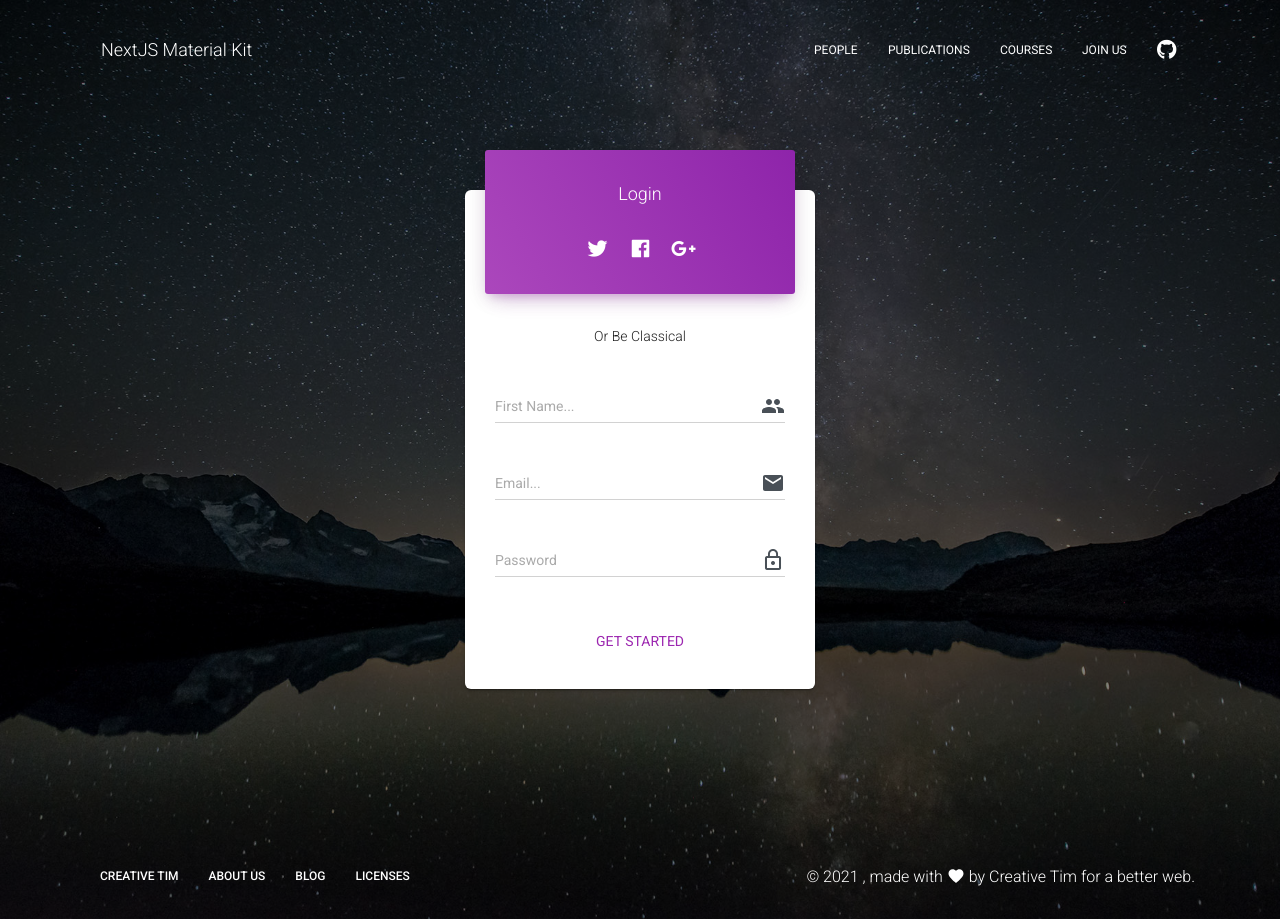
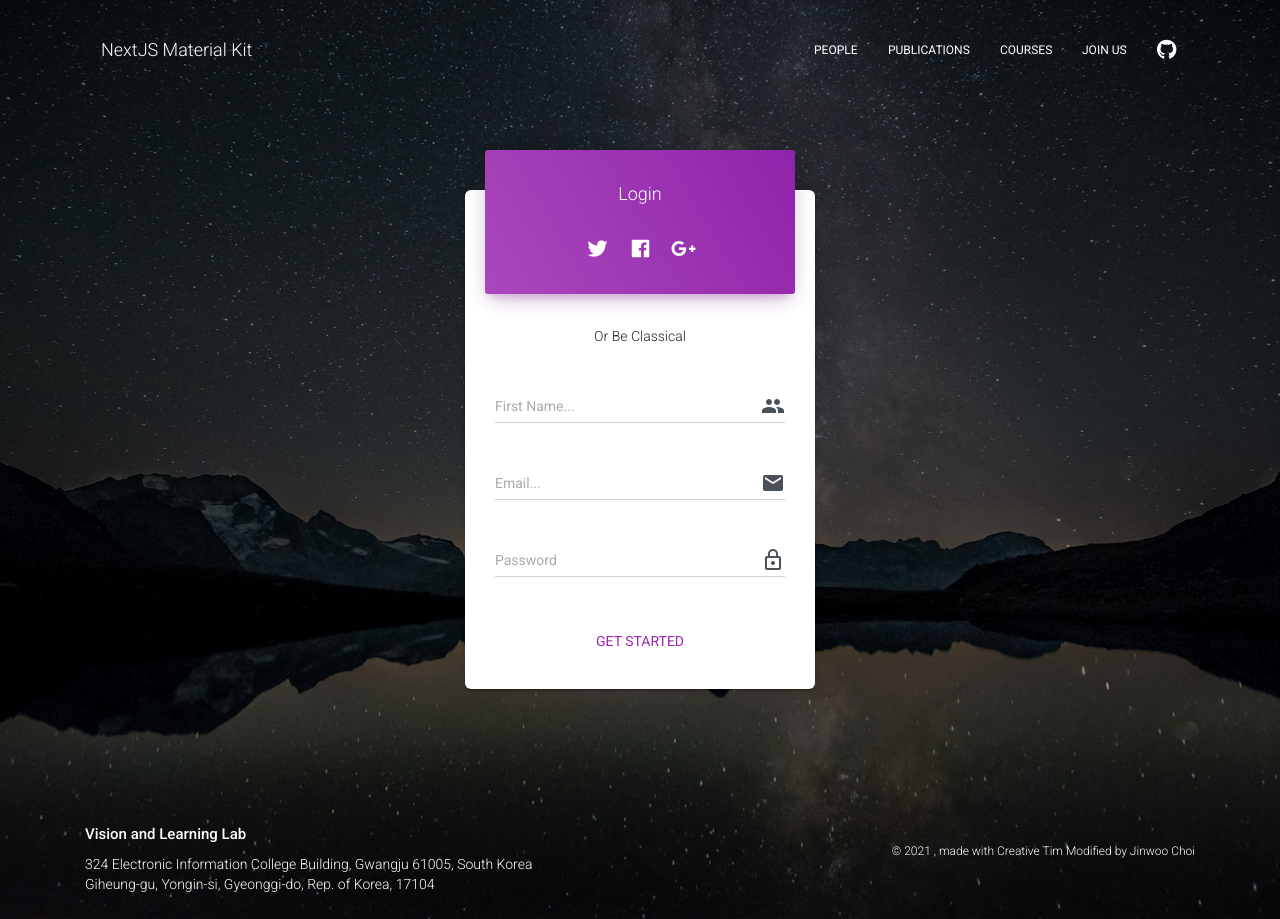
Before and after one commit to jinwoochoipage/jinwoochoi, a Next.js app: page /login in a window 1280 px wide. Built offline with nearby package versions, Linux system fonts and the light colour scheme.

Commit message:
feat: Footer 추가

```diff
--- a/components/Footer/Footer.js
+++ b/components/Footer/Footer.js
@@ -4,14 +4,23 @@ import React from "react";
 import PropTypes from "prop-types";
 // nodejs library that concatenates classes
 import classNames from "classnames";
-// material-ui core components
-import { List, ListItem } from "@material-ui/core";
 import { makeStyles } from "@material-ui/core/styles";
 
 // @material-ui/icons
 import Favorite from "@material-ui/icons/Favorite";
 
 import styles from "styles/jss/nextjs-material-kit/components/footerStyle.js";
+import styled from "@emotion/styled";
+
+const Title = styled.p`
+  font-size: 15px;
+  font-weight: 500;
+`;
+
+const Left = styled.div`
+  line-height: 20px;
+  text-align: left;
+`;
 
 const useStyles = makeStyles(styles);
 
@@ -30,48 +39,18 @@ export default function Footer(props) {
     <footer className={footerClasses}>
       <div className={classes.container}>
         <div className={classes.left}>
-          <List className={classes.list}>
-            <ListItem className={classes.inlineBlock}>
-              <a
-                href="https://www.creative-tim.com/?ref=njsmk-footer"
-                className={classes.block}
-                target="_blank"
-              >
-                Creative Tim
-              </a>
-            </ListItem>
-            <ListItem className={classes.inlineBlock}>
-              <a
-                href="https://www.creative-tim.com/presentation?ref=njsmk-footer"
-                className={classes.block}
-                target="_blank"
-              >
-                About us
-              </a>
-            </ListItem>
-            <ListItem className={classes.inlineBlock}>
-              <a
-                href="http://blog.creative-tim.com/?ref=njsmk-footer"
-                className={classes.block}
-                target="_blank"
-              >
-                Blog
-              </a>
-            </ListItem>
-            <ListItem className={classes.inlineBlock}>
-              <a
-                href="https://www.creative-tim.com/license?ref=njsmk-footer"
-                className={classes.block}
-                target="_blank"
-              >
-                Licenses
-              </a>
-            </ListItem>
-          </List>
+          <Left>
+            <Title>Vision and Learning Lab</Title>
+            <p>
+              324 Electronic Information College Building, Gwangju 61005, South
+              Korea
+              <br />
+              Giheung-gu, Yongin-si, Gyeonggi-do, Rep. of Korea, 17104
+            </p>
+          </Left>
         </div>
-        <div className={classes.right}>
+        <div className={classes.right} style={{ fontSize: "12px" }}>
           &copy; {1900 + new Date().getYear()} , made with{" "}
-          <Favorite className={classes.icon} /> by{" "}
           <a
             href="https://www.creative-tim.com?ref=njsmk-footer"
             className={aClasses}
@@ -79,7 +58,7 @@ export default function Footer(props) {
           >
             Creative Tim
           </a>{" "}
-          for a better web.
+          Modified by Jinwoo Choi
         </div>
       </div>
     </footer>
--- a/package.json
+++ b/package.json
@@ -43,7 +43,6 @@
     "next-compose-plugins": "2.2.1",
     "next-images": "1.7.0",
     "nextjs-redirect": "5.0.2",
-    "node-sass": "5.0.0",
     "nouislider": "15.1.0",
     "path": "0.12.7",
     "prop-types": "15.7.2",
@@ -51,6 +50,7 @@
     "react-datetime": "3.0.4",
     "react-dom": "17.0.2",
     "react-slick": "0.28.1",
+    "sass": "^1.49.0",
     "styled-components": "5.3.0",
     "webpack": "4.46.0"
   },
--- a/tsconfig.json
+++ b/tsconfig.json
@@ -23,7 +23,7 @@
     "next-env.d.ts",
     "**/*.ts",
     "**/*.tsx"
-, "components/home/HomeCard/HomeCard.js"  ],
+, "components/home/HomeCard/HomeCard.js", "pages/landing/index.js"  ],
   "exclude": [
     "node_modules"
   ]
```
Also changed, not shown: pages/landing/index.js (renamed from pages/landing.js), 1 other file (tests, documents, lock files or other folders).
